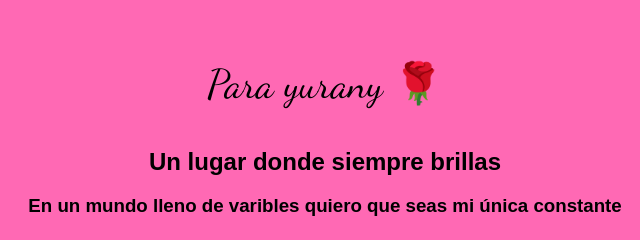
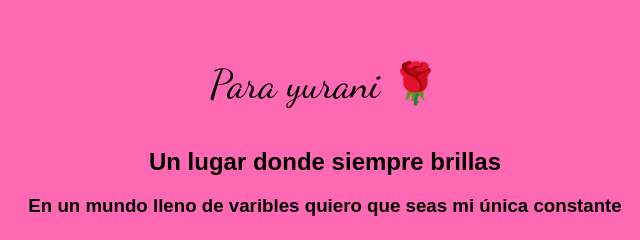
Before and after one commit to yepetopg/foryurany, a plain HTML site: page index.html in a window 1280 px wide. Shown: the part 132-372 px from the top of the page, 315-955 px from the left. Drawn offline with Linux system fonts and the light colour scheme; a web font is replaced by a local one.

Commit message:
Update index.html

```diff
--- a/index.html
+++ b/index.html
@@ -18,7 +18,7 @@
 <body>
     <div class="header">
         <div class="headerTitles">
-            <h1>Para yurany 🌹</h1>
+            <h1>Para yurani 🌹</h1>
             <h2>Un lugar donde siempre brillas</h2>
             <h3>En un mundo lleno de varibles quiero que seas mi única constante</h3>
         </div>
```
